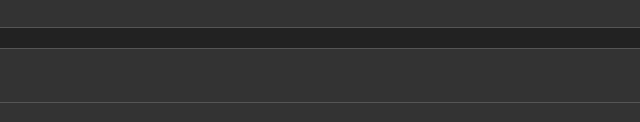
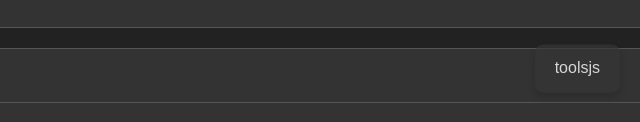
Before and after one commit to unonibes4a/libjsuibasicos, a plain HTML site: page index.html in a window 1280 px wide. Shown: the part 678-800 px from the top of the page, 640-1280 px from the left. Drawn offline with Linux system fonts and the light colour scheme.

Commit message:
Update index.html

```diff
--- a/index.html
+++ b/index.html
@@ -222,8 +222,11 @@
 
             JsTools.cssScroll();
 
+               JsTools.createMessage("toolsjs ");
+
         });
     </script>
 
 </body>
+
 </html>
```
